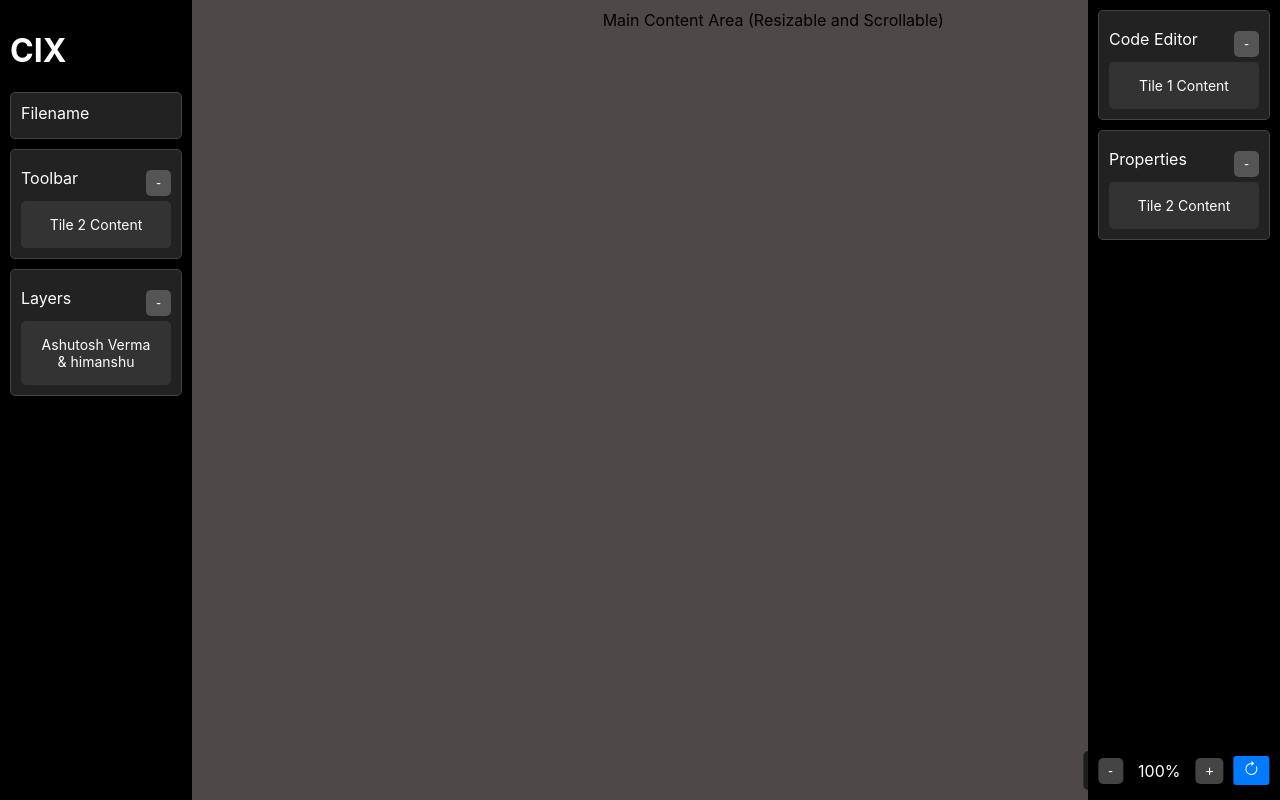
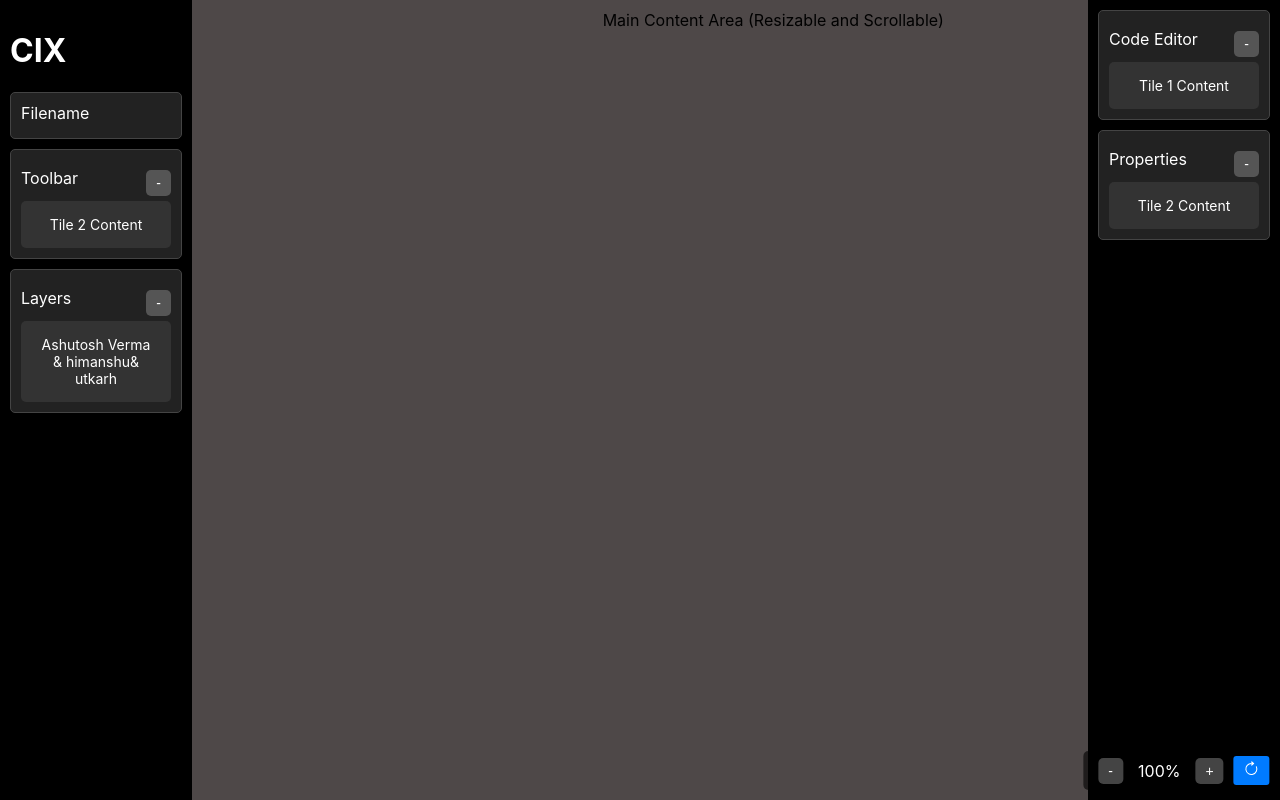
Before and after one commit to himanshuu932/cix, a React (Create React App) app: page / in a window 1280 px wide. Built offline with nearby package versions, Linux system fonts and the light colour scheme.

Commit message:
commmit4

```diff
--- a/src/panels/LeftPane.js
+++ b/src/panels/LeftPane.js
@@ -70,7 +70,7 @@ const LeftPane = () => {
             {collapsedSections.section3 ? "+" : "-"}
           </button>
         </div>
-        {!collapsedSections.section3 && <div className="tile">Ashutosh Verma & himanshu</div>}
+        {!collapsedSections.section3 && <div className="tile">Ashutosh Verma & himanshu& utkarh</div>}
       </div>
     </div>
   );
```
